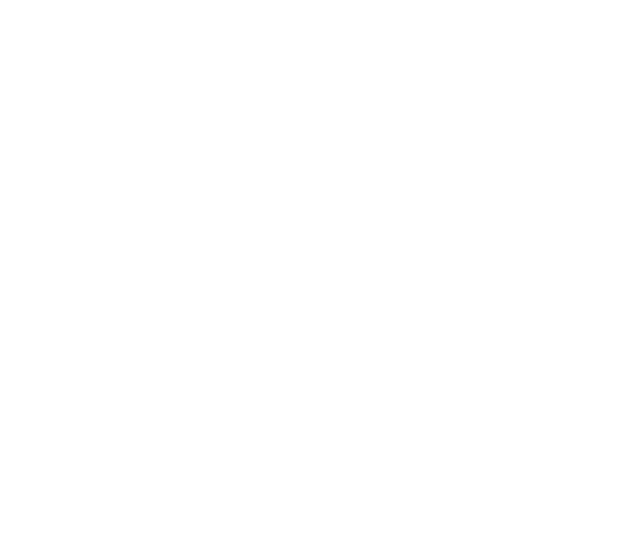
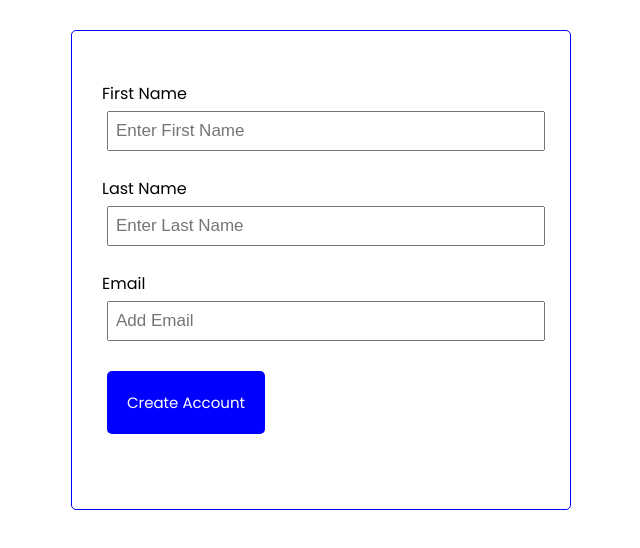
Before and after one commit to lizjia/Mentorsy, a React (Create React App) app: page / in a window 1280 px wide. Shown: the top 548 px of the page, without its empty margins (319-959 px from the left). Built offline with nearby package versions, Linux system fonts and the light colour scheme.

Commit message:
basic main page layout

```diff
--- a/src/App.js
+++ b/src/App.js
@@ -1,11 +1,13 @@
 import logo from './logo.svg';
 import './App.css';
+import MainPage from './components/MainPage';
 
-const App =() => {
+const App = () => {
+
   return (
-    <div className="App">
-
-    </div>
+    <header className="container">
+      <MainPage />
+    </header>
   );
 }
 
--- a/src/components/MainPage.jsx
+++ b/src/components/MainPage.jsx
@@ -0,0 +1,57 @@
+import { useState } from "react"
+
+const MainPage = () => {
+    // own component level state
+    const [first, setFirst] = useState('')
+    const [last, setLast] = useState('')
+    const [email, setEmail] = useState('')
+
+    // takes in event object that prevents submitting nothing
+    const onSubmit = (e) => {
+        // doesn't submit to a page
+        e.preventDefault()
+
+        // validate if text is there
+        if (!first || !last) {
+            alert('Please enter your name')
+            return
+        }
+
+       // onAdd({ first, last, email })
+
+        // clear the form
+        setFirst(``)
+        setLast(``)
+        setEmail(``)
+
+    }
+
+    return (
+        <form className='add-form' onSubmit={onSubmit} >
+            <div className='form-control'>
+                <label> First Name </label>
+                <input type='text' placeholder='Enter First Name'
+                    // name from the state, onChange (controlled component that will be fired off once user starts typing)
+                    // e is the event object, target.value is whatever thats going to be passed in
+                    value={first} onChange={(e) => setFirst(e.target.value)}
+                />
+            </div>
+            <div className='form-control'>
+                <label> Last Name </label>
+                <input type='text' placeholder='Enter Last Name'
+                    value={last} onChange={(e) => setLast(e.target.value)}
+                />
+            </div>
+            <div className='form-control'>
+                <label> Email </label>
+                <input type='text' placeholder='Add Email'
+                    value={email} onChange={(e) => setEmail(e.target.value)}
+
+                />
+            </div>
+            <input type='submit' value='Create Account' className='button btn-block' />
+        </form>
+    )
+}
+
+export default MainPage
--- a/src/index.css
+++ b/src/index.css
@@ -1,12 +1,74 @@
-body {
+@import url('https://fonts.googleapis.com/css2?family=Poppins:wght@300;400&display=swap');
+
+* {
+  box-sizing: border-box;
   margin: 0;
-  font-family: -apple-system, BlinkMacSystemFont, 'Segoe UI', 'Roboto', 'Oxygen',
-    'Ubuntu', 'Cantarell', 'Fira Sans', 'Droid Sans', 'Helvetica Neue',
-    sans-serif;
-  -webkit-font-smoothing: antialiased;
-  -moz-osx-font-smoothing: grayscale;
+  padding: 0;
 }
 
+body {
+  font-family: 'Poppins', sans-serif;
+}
+
+.add-form {
+  margin-bottom: 40px;
+}
+
+.form-control {
+  margin: 20px 0;
+}
+.form-control label {
+  display: block;
+}
+
+.form-control input {
+  width: 100%;
+  height: 40px;
+  margin: 5px;
+  padding: 3px 7px;
+  font-size: 17px;
+}
+
+.button {
+  color: white;
+  background: blue;
+  display: inline-block;
+  border: none;
+  padding: 20px 20px;
+  margin: 5px;
+  border-radius: 5px;
+  font-size: 15px;
+  font-family: inherit;
+
+}
+.button:focus {
+  outline: none;
+}
+
+.button:active {
+  transform: scale(0.98);
+}
+
+.button-block {
+  display: block;
+  width: 100%;
+}
+.container {
+  max-width: 500px;
+  margin: 30px auto;
+  overflow: auto;
+  min-height: 300px;
+  border: 1px solid blue;
+  padding: 30px;
+  border-radius: 5px;
+}
+
+.header {
+  display: flex;
+  justify-content: space-between;
+  align-items: center;
+  margin-bottom: 20px;
+}
 code {
   font-family: source-code-pro, Menlo, Monaco, Consolas, 'Courier New',
     monospace;
```
